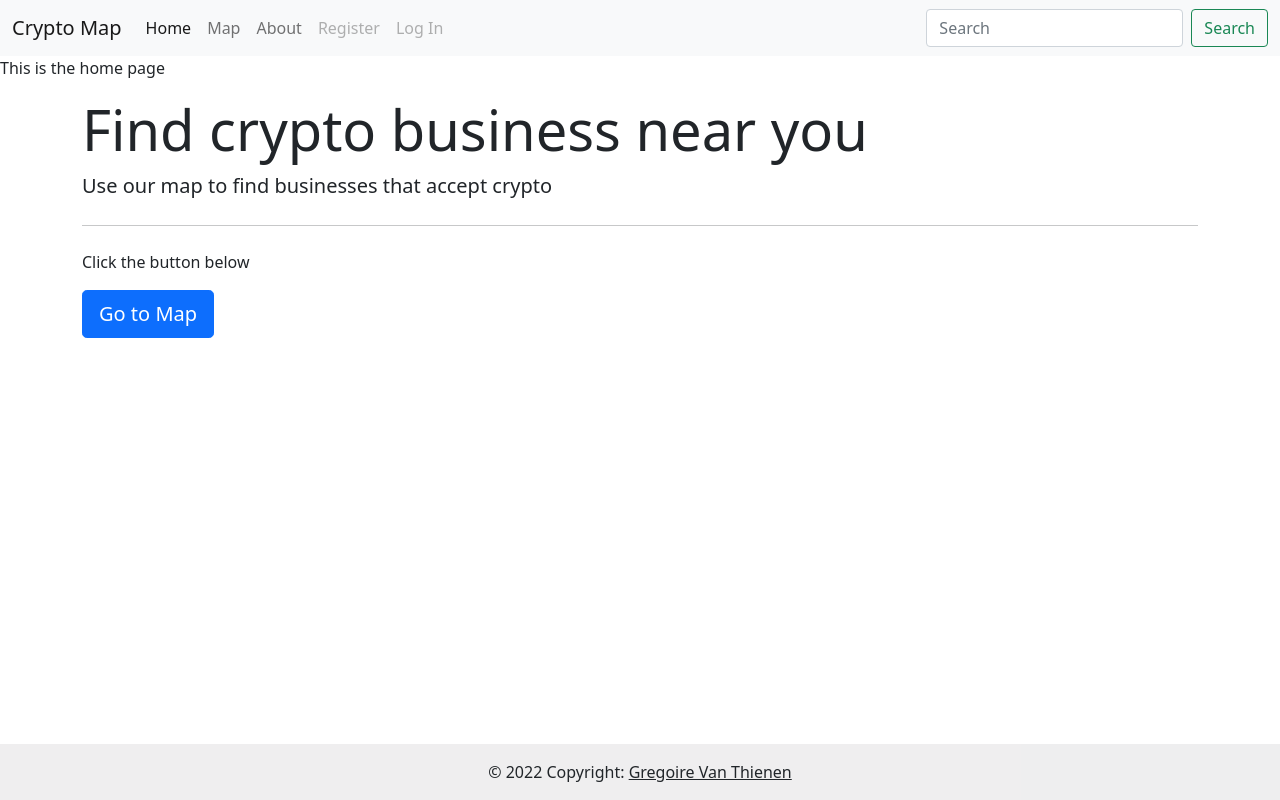
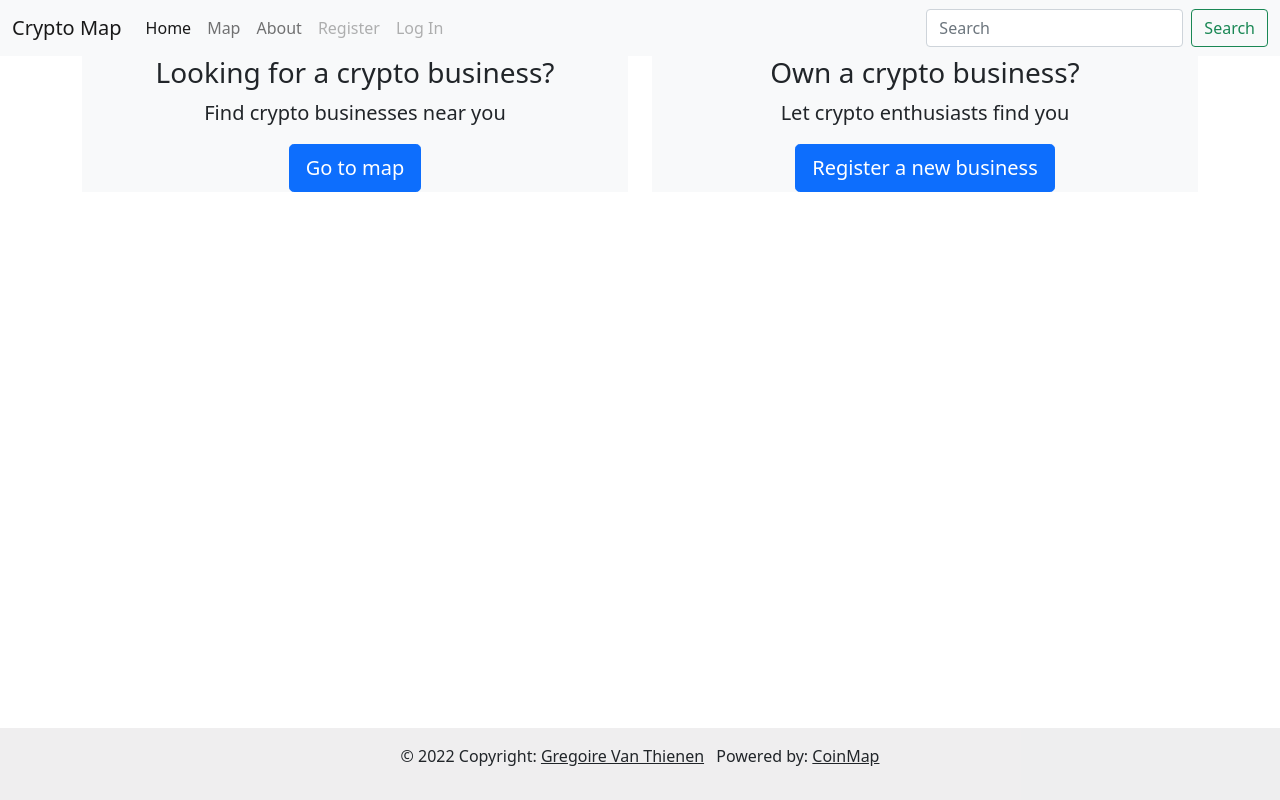
Before and after one commit to Gregvt98/coinmap, a Flask app: page / in a window 1280 px wide. Run offline with Flask 2, Linux system fonts and the light colour scheme; parts of the project's set-up code (start-up, migrations or seed data) failed here and were passed over.

Commit message:
edited home and added location.html

```diff
--- a/server.py
+++ b/server.py
@@ -57,25 +57,19 @@ def get_geojson():
 #function to construct request url with query params
 #function to construct geojson data
 
-@app.route("/location_popup/<id>", methods=["GET"])
-def get_popup_data(id):
-    """>>Check if it's possible to return html as a string"""
+@app.route("/location/<id>", methods=["GET"])
+def get_location_data(id):
     url = 'https://coinmap.org/api/v1/venues/' + str(id)
     headers = {'content-type': 'application/json'}
     r = requests.get(url, params=None, headers=headers)
     if r.status_code == 200:
         responsejson = r.json()
         data = responsejson["venue"]
-        return jsonify(data)
-        """
-        f"
-        <h4>Name: {data['name']}</h4>
-        <h4>City: {data['city']}</h4>
-        <p>Phone: {data['phone']}</p>
-        <p>Email: {data['email']}</p>
-        <p>Website: {data['website']}</p>
-        "
-        """
+    comments_url = "https://coinmap.org/api/v1/venues/"+ str(id) + "/comments/"
+    comments_r = requests.get(comments_url, params=None, headers=headers)
+    comments_json = comments_r.json()
+    comments = comments_json["comments"]
+    return render_template("location.html", data=data, comments_data=comments)
 
 @app.route("/about", methods=["GET"])
 def about():
--- a/templates/footer.html
+++ b/templates/footer.html
@@ -1,8 +1,8 @@
 <footer class="bg-light text-center text-lg-start fixed-bottom">
-    <!-- Copyright -->
     <div class="text-center p-3" style="background-color: rgba(200, 194, 194, 0.2);">
-        © 2022 Copyright:
-        <a class="text-dark" href="#">Gregoire Van Thienen</a>
+        <ul class="list-inline">
+            <li class="list-inline-item">© 2022 Copyright: <a class="text-dark" href="#">Gregoire Van Thienen</a></li>
+            <li class="list-inline-item">Powered by: <a class="text-dark" href="https://coinmap.org/">CoinMap</a></li>
+        </ul>
     </div>
-    <!-- Copyright -->
 </footer>
--- a/templates/home.html
+++ b/templates/home.html
@@ -1,17 +1,31 @@
 {% extends 'base.html' %}
 
 {% block content %}
-<p>{{home_message}}</p>
 
-<div class="jumbotron jumbotron-fluid">
-    <div class="container">
-        <h1 class="display-4">Find crypto business near you</h1>
-        <p class="lead">Use our map to find businesses that accept crypto</p>
-        <hr class="my-4">
-        <p>Click the button below</p>
-        <p class="lead">
-            <a class="btn btn-primary btn-lg" href="{{ url_for('mapbox_js') }}" role="button">Go to Map</a>
-        </p>
+<div class="container">
+    <div class="row">
+        <div class="col">
+            <div class="container-fluid bg-light">
+                <div class="jumbotron text-center">
+                    <h3>Looking for a crypto business?</h3>
+                    <p class="lead">Find crypto businesses near you</p>
+                    <p class="lead">
+                      <a class="btn btn-primary btn-lg" href="{{ url_for('mapbox_js') }}" role="button">Go to map</a>
+                    </p>
+                  </div>
+            </div>
+        </div>
+        <div class="col">
+            <div class="container-fluid bg-light">
+                <div class="jumbotron text-center">
+                    <h3>Own a crypto business?</h3>
+                    <p class="lead">Let crypto enthusiasts find you</p>
+                    <p class="lead">
+                      <a class="btn btn-primary btn-lg" href="#" role="button">Register a new business</a>
+                    </p>
+                  </div>
+            </div>
+        </div>
     </div>
 </div>
 
```
Also changed, not shown: static/js/map.js (+7 -11 lines), templates/location.html (added, +22 -0 lines).
